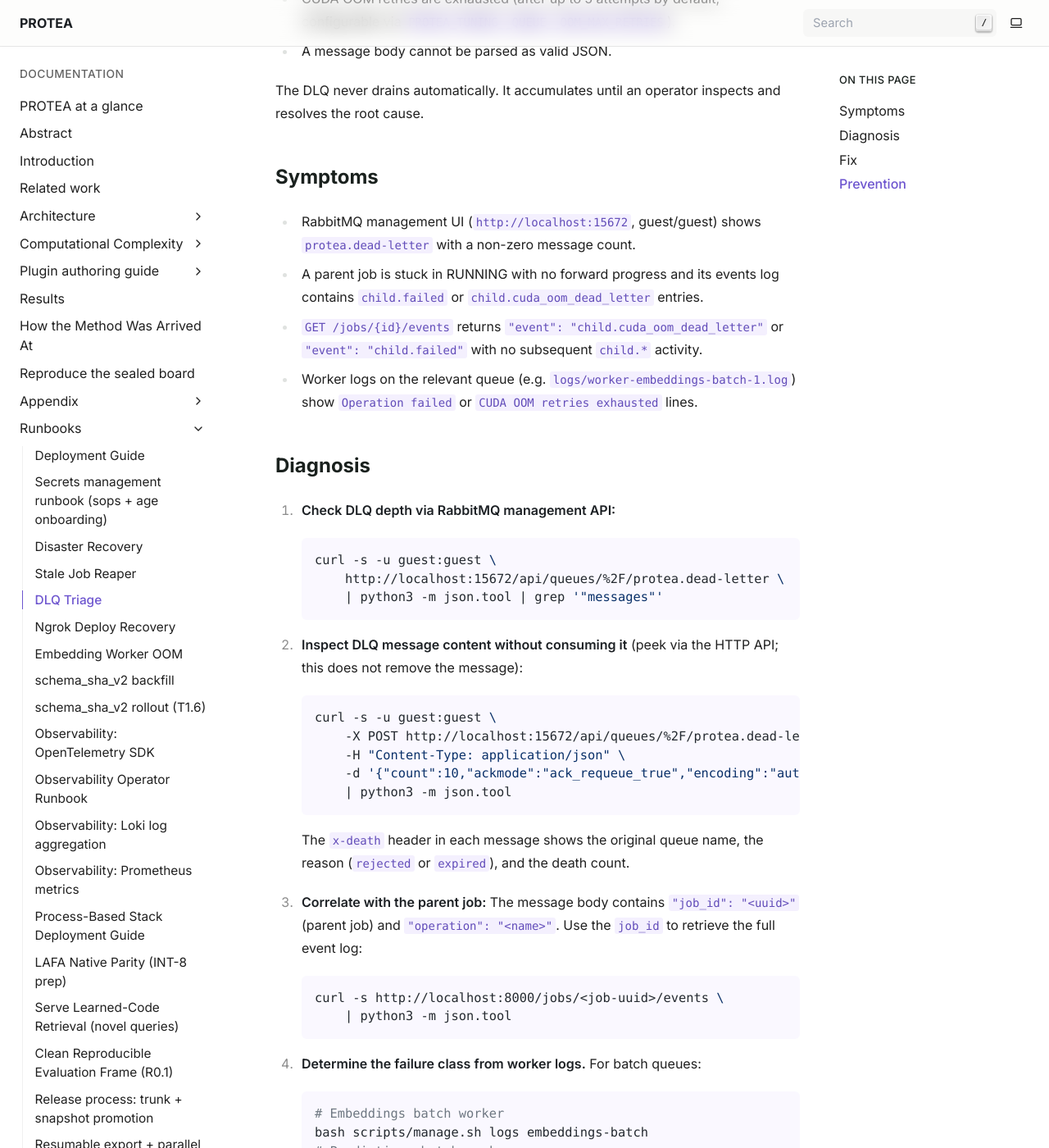
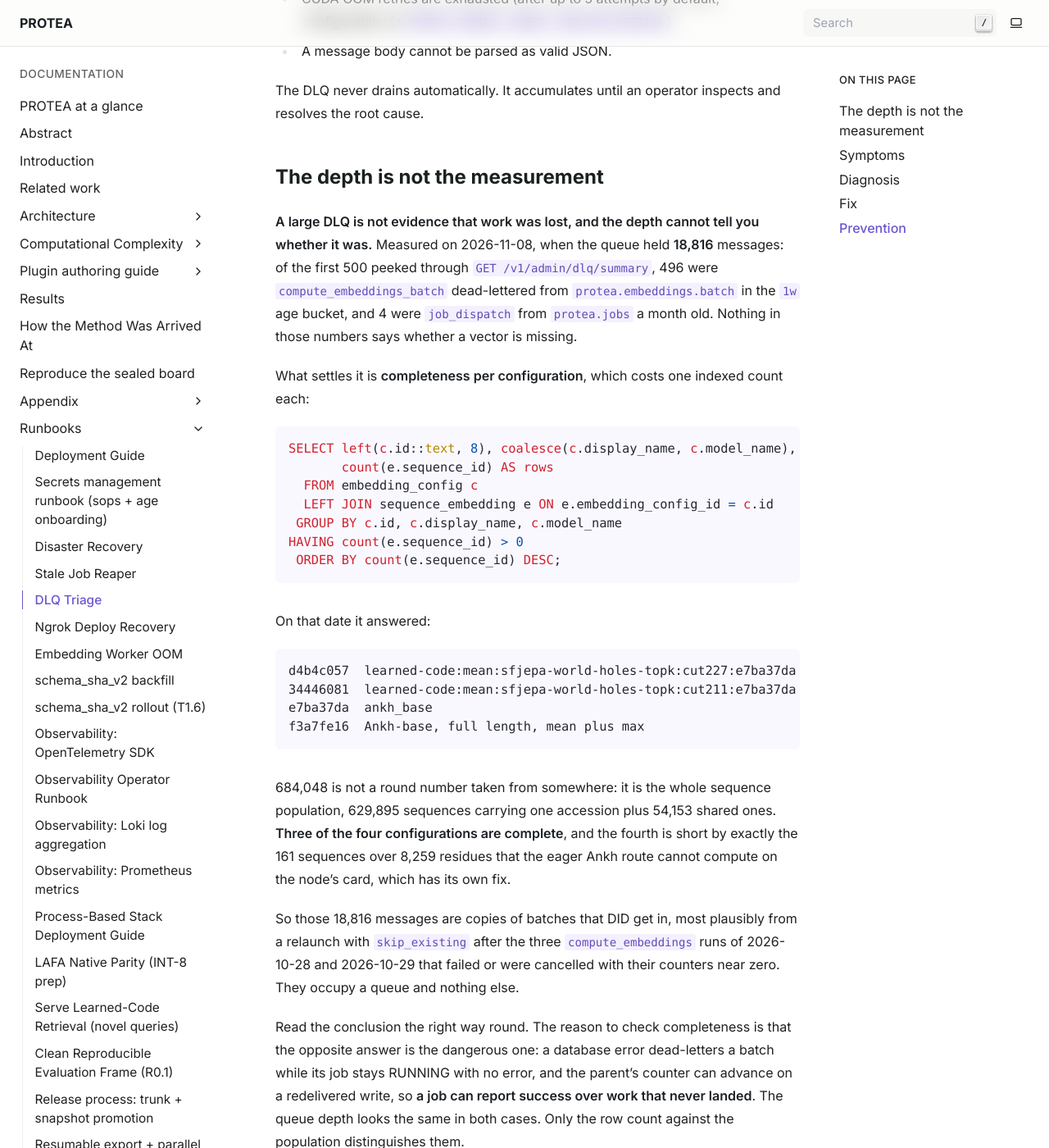
Before and after one commit to frapercan/PROTEA, a Sphinx documentation site: the page built from docs/source/runbooks/dlq-triage.rst, in a window 1280 px wide and 1400 px high, scrolled down 400 px. Shown: the whole window at 82% size. Built offline with Sphinx 7.4.7, drawn with Linux system fonts in a browser that asks for light colours; some of the changed text lies outside the part shown.

Commit message:
Docs: la profundidad de la cola de muertos no es la medida; la completitud si
La cola de muertos tiene 18.816 mensajes, y mirarla no dice si se perdio
trabajo. Esta seccion dice cual es la medida que si lo dice, con la de hoy
hecha.

De los primeros 500 inspeccionados, 496 son compute_embeddings_batch venidos de
protea.embeddings.batch con edad de una semana, y 4 son job_dispatch de hace un
mes. Ninguno de esos numeros dice nada sobre si falta un vector.

Lo que lo dice es la completitud por configuracion, que son cuatro cuentas por
indice: tres de las cuatro configuraciones con filas estan completas a 684.048,
que es la poblacion entera de secuencias, y la cuarta le falta exactamente las
161 que pasan de 8.259 residuos y tienen su propio arreglo. Asi que esos 18.816
son copias de lotes que SI entraron, con toda probabilidad del relanzamiento con
skip_existing despues de las tres pasadas de finales de octubre que fallaron o
se cancelaron con el contador casi a cero.

La conclusion va escrita del lado que importa, que es el contrario: un error de
base manda el lote a muertos mientras su job sigue RUNNING sin error, y el
contador del padre puede avanzar con una reentrega, asi que un job puede
reportar bien sobre trabajo que nunca aterrizo. La profundidad de la cola se ve
igual en los dos casos y solo la cuenta de filas contra la poblacion los
distingue.

Con los dos limites del resumen dichos, para que nadie lo lea de mas: la edad es
un bucket, asi que 1w no separa el 11-01 del 11-05, y el endpoint inspecciona
una muestra. Ninguno de los dos cambia la conclusion.

La idea de medirlo por completitud en vez de por la cola es de la sesion del
sobremesa.

```diff
--- a/docs/source/runbooks/dlq-triage.rst
+++ b/docs/source/runbooks/dlq-triage.rst
@@ -15,6 +15,64 @@ argument. Messages land in the DLQ when:
 
 The DLQ never drains automatically. It accumulates until an operator
 inspects and resolves the root cause.
+
+The depth is not the measurement
+--------------------------------
+
+**A large DLQ is not evidence that work was lost, and the depth cannot tell you
+whether it was.** Measured on 2026-11-08, when the queue held **18,816**
+messages: of the first 500 peeked through ``GET /v1/admin/dlq/summary``, 496
+were ``compute_embeddings_batch`` dead-lettered from ``protea.embeddings.batch``
+in the ``1w`` age bucket, and 4 were ``job_dispatch`` from ``protea.jobs`` a
+month old. Nothing in those numbers says whether a vector is missing.
+
+What settles it is **completeness per configuration**, which costs one indexed
+count each:
+
+.. code-block:: sql
+
+   SELECT left(c.id::text, 8), coalesce(c.display_name, c.model_name),
+          count(e.sequence_id) AS rows
+     FROM embedding_config c
+     LEFT JOIN sequence_embedding e ON e.embedding_config_id = c.id
+    GROUP BY c.id, c.display_name, c.model_name
+   HAVING count(e.sequence_id) > 0
+    ORDER BY count(e.sequence_id) DESC;
+
+On that date it answered:
+
+.. code-block:: text
+
+   d4b4c057  learned-code:mean:sfjepa-world-holes-topk:cut227:e7ba37da  684.048
+   34446081  learned-code:mean:sfjepa-world-holes-topk:cut211:e7ba37da  684.048
+   e7ba37da  ankh_base                                                 684.048
+   f3a7fe16  Ankh-base, full length, mean plus max                     683.887
+
+684,048 is not a round number taken from somewhere: it is the whole sequence
+population, 629,895 sequences carrying one accession plus 54,153 shared ones.
+**Three of the four configurations are complete**, and the fourth is short by
+exactly the 161 sequences over 8,259 residues that the eager Ankh route cannot
+compute on the node's card, which has its own fix.
+
+So those 18,816 messages are copies of batches that DID get in, most plausibly
+from a relaunch with ``skip_existing`` after the three ``compute_embeddings``
+runs of 2026-10-28 and 2026-10-29 that failed or were cancelled with their
+counters near zero. They occupy a queue and nothing else.
+
+Read the conclusion the right way round. The reason to check completeness is
+that the opposite answer is the dangerous one: a database error dead-letters a
+batch while its job stays RUNNING with no error, and the parent's counter can
+advance on a redelivered write, so **a job can report success over work that
+never landed**. The queue depth looks the same in both cases. Only the row count
+against the population distinguishes them.
+
+Two limits of the summary, so the next reader does not over-read it: the age is
+a BUCKET, so ``1w`` does not separate 2026-11-01 from 2026-11-05, and the
+endpoint peeks a sample rather than the whole queue. Neither changes the
+conclusion, and neither is worth inspecting 18,816 messages to refine.
+
+Purging is a separate decision and belongs to the researcher:
+``POST /v1/admin/dlq/purge``, never as a cleanup step.
 
 Symptoms
 --------
```
